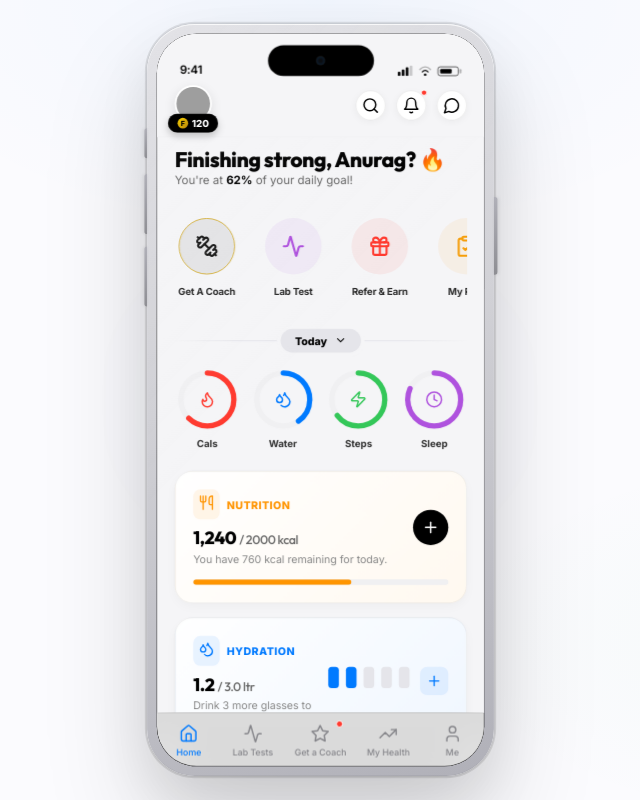
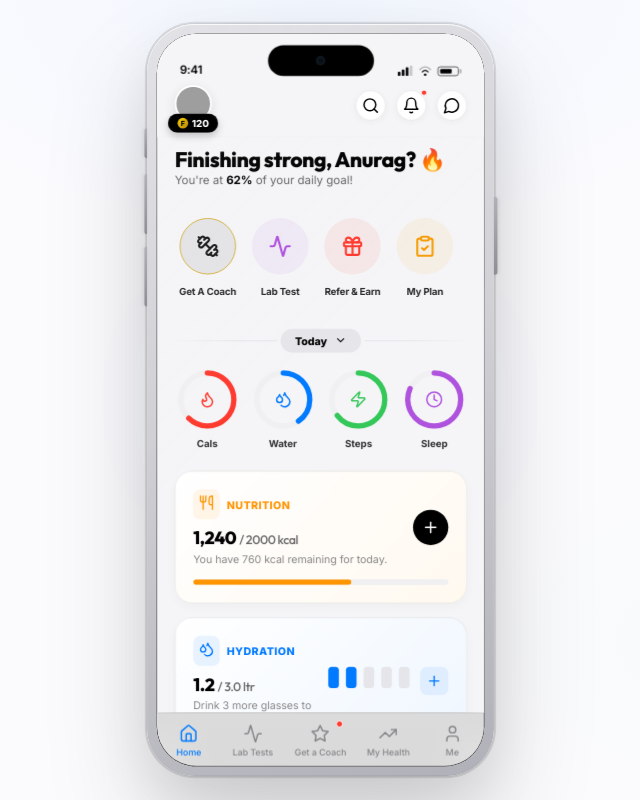
Before and after one commit to Anurag242/Fittr, a React (Vite) app: page / in a window 1280 px wide. Shown: the whole page, without its empty margins (320-960 px from the left). Built offline with nearby package versions, Linux system fonts and the light colour scheme; grey boxes are pictures that could not be loaded.

Commit message:
style: tighten service hub gap to 8px for high-density layout

```diff
--- a/src/App.jsx
+++ b/src/App.jsx
@@ -136,8 +136,8 @@ const PremiumActionBubbles = () => {
         style={{
           display: 'flex',
           overflowX: 'auto',
-          padding: '0 24px 8px',
-          gap: '24px',
+          padding: '0 16px 8px',
+          gap: '8px',
           scrollSnapType: 'x mandatory'
         }}
       >
```
